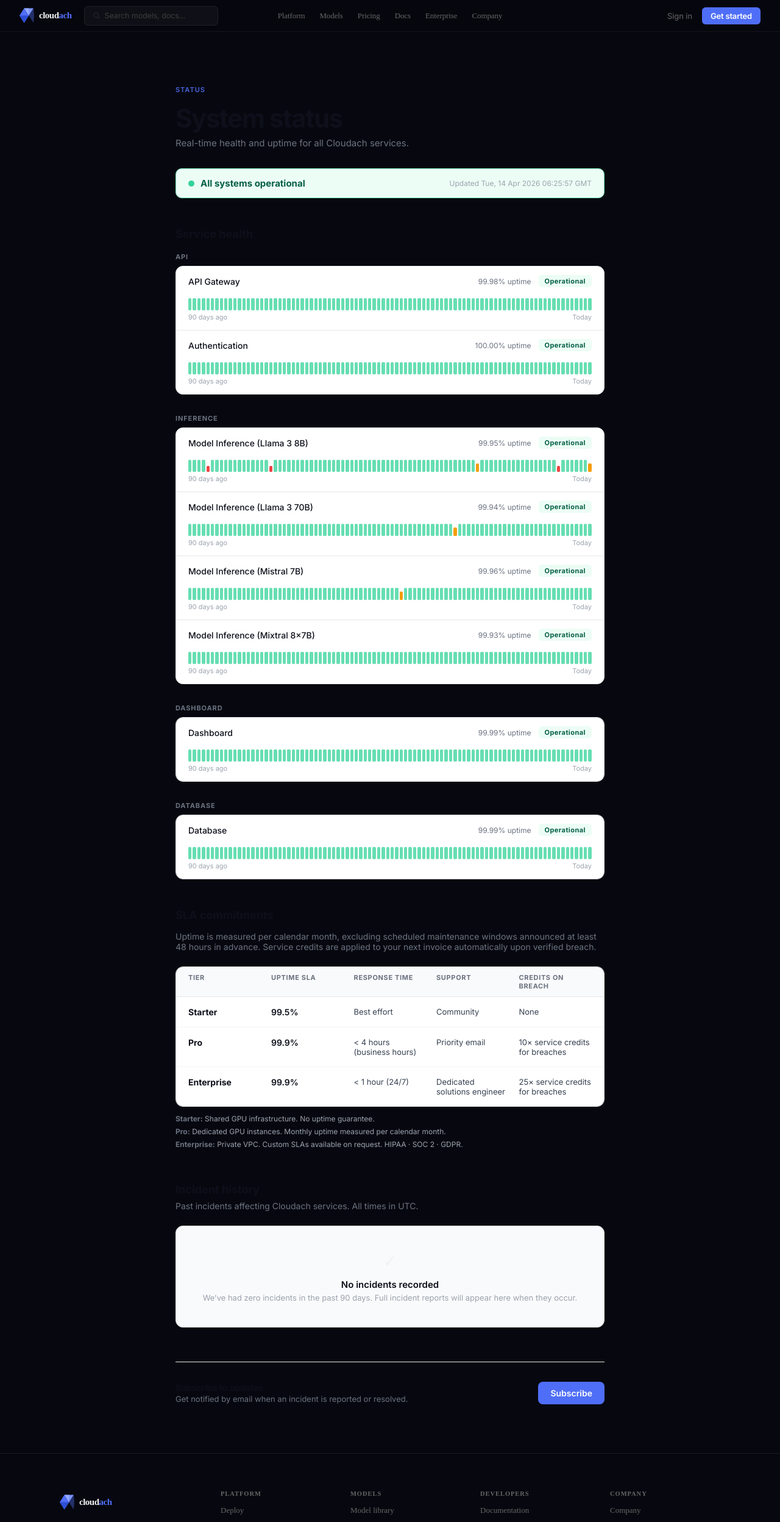
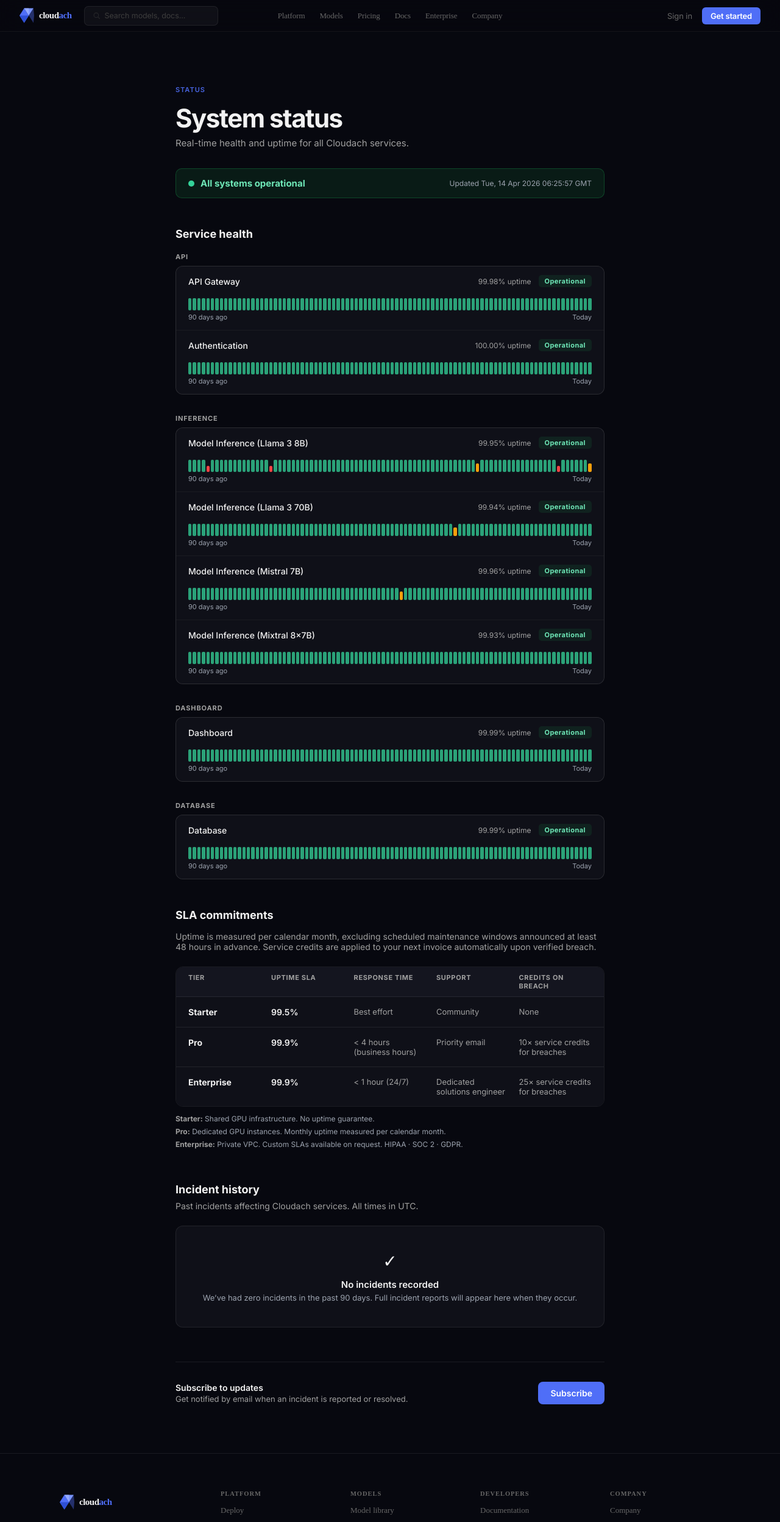
Before and after one commit to jlkdevelop/cloudach, a Next.js app: page /status in a window 1280 px wide. Shown: the top 2496 px of the page at 61% size. Built offline with nearby package versions, Linux system fonts and the light colour scheme.

Commit message:
fix(pages): dark theme sweep — about, pricing, status, changelog

```diff
--- a/pages/status.jsx
+++ b/pages/status.jsx
@@ -28,9 +28,9 @@
 )
 
 const statusConfig = {
-  operational: { label: 'Operational',    color: '#34D399', bg: '#ECFDF5', text: '#065F46' },
-  degraded:    { label: 'Degraded',       color: '#F59E0B', bg: '#FFFBEB', text: '#92400E' },
-  outage:      { label: 'Outage',         color: '#EF4444', bg: '#FEF2F2', text: '#991B1B' },
+  operational: { label: 'Operational',    color: '#34D399', bg: 'rgba(34,197,94,0.10)',    text: '#6ee7b7' },
+  degraded:    { label: 'Degraded',       color: '#F59E0B', bg: 'rgba(245,158,11,0.10)',   text: '#fbbf24' },
+  outage:      { label: 'Outage',         color: '#EF4444', bg: 'rgba(239,68,68,0.10)',    text: '#fca5a5' },
 }
 
 const barColor = { 1: '#34D399', 0.5: '#F59E0B', 0: '#EF4444' }
@@ -105,26 +105,26 @@
         <meta name="twitter:description" content="Live status of Cloudach infrastructure and services." />
       </Head>
       <Nav />
-      <main style={{ maxWidth: 800, margin: '0 auto', padding: '88px 48px 80px', fontFamily: 'Inter, system-ui, sans-serif' }}>
+      <main style={{ maxWidth: 800, margin: '0 auto', padding: '88px 48px 80px', fontFamily: 'Inter, system-ui, sans-serif', background: '#07080f', minHeight: '100vh' }}>
 
         {/* Header */}
         <div className="sec-tag">Status</div>
-        <h1 style={{ fontSize: 42, fontWeight: 700, letterSpacing: -1.5, lineHeight: 1.12, color: '#0D0F1A', margin: '16px 0 8px' }}>
+        <h1 style={{ fontSize: 42, fontWeight: 700, letterSpacing: -1.5, lineHeight: 1.12, color: 'var(--text-1)', margin: '16px 0 8px' }}>
           System status
         </h1>
-        <p style={{ fontSize: 15, color: '#6B7280', marginBottom: 32 }}>
+        <p style={{ fontSize: 15, color: 'var(--text-2)', marginBottom: 32 }}>
           Real-time health and uptime for all Cloudach services.
         </p>
 
         {/* Overall banner */}
         <div style={{
           display: 'flex', alignItems: 'center', gap: 10,
-          background: allOperational ? '#ECFDF5' : '#FEF2F2',
-          border: `1px solid ${allOperational ? '#6EE7B7' : '#FCA5A5'}`,
+          background: allOperational ? 'rgba(34,197,94,0.10)' : 'rgba(239,68,68,0.10)',
+          border: `1px solid ${allOperational ? 'rgba(34,197,94,0.25)' : 'rgba(239,68,68,0.25)'}`,
           borderRadius: 10, padding: '14px 20px', marginBottom: 48
         }}>
           <div style={{ width: 10, height: 10, borderRadius: '50%', background: allOperational ? '#34D399' : '#EF4444', flexShrink: 0 }} />
-          <span style={{ fontWeight: 700, fontSize: 15, color: allOperational ? '#065F46' : '#991B1B' }}>
+          <span style={{ fontWeight: 700, fontSize: 15, color: allOperational ? '#6ee7b7' : '#fca5a5' }}>
             {allOperational ? 'All systems operational' : 'Some systems are experiencing issues'}
           </span>
           <span style={{ marginLeft: 'auto', fontSize: 12, color: '#9CA3AF' }}>
@@ -133,22 +133,22 @@
         </div>
 
         {/* Service health by group */}
-        <h2 style={{ fontSize: 18, fontWeight: 700, color: '#0D0F1A', marginBottom: 20 }}>Service health</h2>
+        <h2 style={{ fontSize: 18, fontWeight: 700, color: 'var(--text-1)', marginBottom: 20 }}>Service health</h2>
         {groups.map(group => (
           <div key={group} style={{ marginBottom: 32 }}>
-            <div style={{ fontSize: 11, fontWeight: 700, color: '#6B7280', letterSpacing: '0.08em', textTransform: 'uppercase', marginBottom: 8 }}>
+            <div style={{ fontSize: 11, fontWeight: 700, color: 'var(--text-2)', letterSpacing: '0.08em', textTransform: 'uppercase', marginBottom: 8 }}>
               {group}
             </div>
-            <div style={{ display: 'flex', flexDirection: 'column', gap: 1, background: '#E5E7EB', border: '1px solid #E5E7EB', borderRadius: 12, overflow: 'hidden' }}>
+            <div style={{ display: 'flex', flexDirection: 'column', gap: 1, background: 'var(--border)', border: '1px solid var(--border)', borderRadius: 12, overflow: 'hidden' }}>
               {services.filter(s => s.group === group).map(s => {
                 const cfg = statusConfig[s.status]
                 const bars = uptimeBars[s.name]
                 return (
-                  <div key={s.name} style={{ background: '#fff', padding: '14px 20px' }}>
+                  <div key={s.name} style={{ background: 'var(--bg-1)', padding: '14px 20px' }}>
                     <div style={{ display: 'flex', justifyContent: 'space-between', alignItems: 'center', marginBottom: 10 }}>
-                      <span style={{ fontSize: 14, fontWeight: 500, color: '#0D0F1A' }}>{s.name}</span>
+                      <span style={{ fontSize: 14, fontWeight: 500, color: 'var(--text-1)' }}>{s.name}</span>
                       <div style={{ display: 'flex', alignItems: 'center', gap: 12 }}>
-                        <span style={{ fontSize: 12, color: '#6B7280' }}>{s.uptime30d.toFixed(2)}% uptime</span>
+                        <span style={{ fontSize: 12, color: 'var(--text-2)' }}>{s.uptime30d.toFixed(2)}% uptime</span>
                         <span style={{ fontSize: 11, fontWeight: 700, background: cfg.bg, color: cfg.text, padding: '3px 10px', borderRadius: 5, letterSpacing: '0.04em' }}>
                           {cfg.label}
                         </span>
@@ -183,56 +183,56 @@
         ))}
 
         {/* SLA commitments */}
-        <h2 style={{ fontSize: 18, fontWeight: 700, color: '#0D0F1A', margin: '48px 0 16px' }}>SLA commitments</h2>
-        <p style={{ fontSize: 14, color: '#6B7280', marginBottom: 24 }}>
+        <h2 style={{ fontSize: 18, fontWeight: 700, color: 'var(--text-1)', margin: '48px 0 16px' }}>SLA commitments</h2>
+        <p style={{ fontSize: 14, color: 'var(--text-2)', marginBottom: 24 }}>
           Uptime is measured per calendar month, excluding scheduled maintenance windows announced at least 48 hours in advance.
           Service credits are applied to your next invoice automatically upon verified breach.
         </p>
-        <div style={{ border: '1px solid #E5E7EB', borderRadius: 12, overflow: 'hidden' }}>
+        <div style={{ border: '1px solid var(--border)', borderRadius: 12, overflow: 'hidden' }}>
           {/* Table header */}
-          <div style={{ display: 'grid', gridTemplateColumns: '120px 1fr 1fr 1fr 1fr', background: '#F9FAFB', padding: '10px 20px', gap: 16, borderBottom: '1px solid #E5E7EB' }}>
+          <div style={{ display: 'grid', gridTemplateColumns: '120px 1fr 1fr 1fr 1fr', background: 'var(--bg-2)', padding: '10px 20px', gap: 16, borderBottom: '1px solid var(--border)' }}>
             {['Tier', 'Uptime SLA', 'Response time', 'Support', 'Credits on breach'].map(h => (
-              <span key={h} style={{ fontSize: 11, fontWeight: 700, color: '#6B7280', letterSpacing: '0.06em', textTransform: 'uppercase' }}>{h}</span>
+              <span key={h} style={{ fontSize: 11, fontWeight: 700, color: 'var(--text-2)', letterSpacing: '0.06em', textTransform: 'uppercase' }}>{h}</span>
             ))}
           </div>
           {slaTable.map((row, i) => (
             <div key={row.tier} style={{
               display: 'grid', gridTemplateColumns: '120px 1fr 1fr 1fr 1fr',
               padding: '16px 20px', gap: 16,
-              background: '#fff',
-              borderBottom: i < slaTable.length - 1 ? '1px solid #F3F4F6' : 'none',
+              background: 'var(--bg-1)',
+              borderBottom: i < slaTable.length - 1 ? '1px solid var(--border)' : 'none',
             }}>
-              <span style={{ fontSize: 14, fontWeight: 700, color: '#0D0F1A' }}>{row.tier}</span>
-              <span style={{ fontSize: 14, color: '#0D0F1A', fontWeight: 600 }}>{row.uptime}</span>
-              <span style={{ fontSize: 13, color: '#374151' }}>{row.responseTime}</span>
-              <span style={{ fontSize: 13, color: '#374151' }}>{row.support}</span>
-              <span style={{ fontSize: 13, color: '#374151' }}>{row.credits}</span>
+              <span style={{ fontSize: 14, fontWeight: 700, color: 'var(--text-1)' }}>{row.tier}</span>
+              <span style={{ fontSize: 14, color: 'var(--text-1)', fontWeight: 600 }}>{row.uptime}</span>
+              <span style={{ fontSize: 13, color: 'var(--text-2)' }}>{row.responseTime}</span>
+              <span style={{ fontSize: 13, color: 'var(--text-2)' }}>{row.support}</span>
+              <span style={{ fontSize: 13, color: 'var(--text-2)' }}>{row.credits}</span>
             </div>
           ))}
         </div>
         <div style={{ marginTop: 12, display: 'flex', flexDirection: 'column', gap: 6 }}>
           {slaTable.map(row => (
             <p key={row.tier} style={{ fontSize: 12, color: '#9CA3AF', margin: 0 }}>
-              <strong style={{ color: '#6B7280' }}>{row.tier}:</strong> {row.notes}
+              <strong style={{ color: 'var(--text-2)' }}>{row.tier}:</strong> {row.notes}
             </p>
           ))}
         </div>
 
         {/* Incident history */}
         <div style={{ marginTop: 56 }}>
-          <h2 style={{ fontSize: 18, fontWeight: 700, color: '#0D0F1A', marginBottom: 8 }}>Incident history</h2>
-          <p style={{ fontSize: 14, color: '#6B7280', marginBottom: 24 }}>
+          <h2 style={{ fontSize: 18, fontWeight: 700, color: 'var(--text-1)', marginBottom: 8 }}>Incident history</h2>
+          <p style={{ fontSize: 14, color: 'var(--text-2)', marginBottom: 24 }}>
             Past incidents affecting Cloudach services. All times in UTC.
           </p>
 
           {incidents.length === 0 ? (
             <div style={{
-              border: '1px solid #E5E7EB', borderRadius: 12,
+              border: '1px solid var(--border)', borderRadius: 12,
               padding: '40px 32px', textAlign: 'center',
-              background: '#F9FAFB',
+              background: 'var(--bg-1)',
             }}>
               <div style={{ fontSize: 28, marginBottom: 12 }}>✓</div>
-              <p style={{ fontSize: 15, fontWeight: 600, color: '#0D0F1A', margin: 0 }}>No incidents recorded</p>
+              <p style={{ fontSize: 15, fontWeight: 600, color: 'var(--text-1)', margin: 0 }}>No incidents recorded</p>
               <p style={{ fontSize: 13, color: '#9CA3AF', marginTop: 4 }}>
                 We&rsquo;ve had zero incidents in the past 90 days. Full incident reports will appear here when they occur.
               </p>
@@ -240,12 +240,12 @@
           ) : (
             <div style={{ display: 'flex', flexDirection: 'column', gap: 16 }}>
               {incidents.map((inc, i) => (
-                <div key={i} style={{ border: '1px solid #E5E7EB', borderRadius: 12, padding: '20px 24px', background: '#fff' }}>
+                <div key={i} style={{ border: '1px solid var(--border)', borderRadius: 12, padding: '20px 24px', background: 'var(--bg-1)' }}>
                   <div style={{ display: 'flex', justifyContent: 'space-between', alignItems: 'flex-start', marginBottom: 8 }}>
-                    <span style={{ fontWeight: 700, fontSize: 15, color: '#0D0F1A' }}>{inc.title}</span>
+                    <span style={{ fontWeight: 700, fontSize: 15, color: 'var(--text-1)' }}>{inc.title}</span>
                     <span style={{ fontSize: 12, color: '#9CA3AF' }}>{inc.date}</span>
                   </div>
-                  <p style={{ fontSize: 13, color: '#374151', margin: 0 }}>{inc.summary}</p>
+                  <p style={{ fontSize: 13, color: 'var(--text-2)', margin: 0 }}>{inc.summary}</p>
                 </div>
               ))}
             </div>
@@ -254,12 +254,12 @@
 
         {/* Subscribe footer */}
         <div style={{
-          marginTop: 56, borderTop: '1px solid #E5E7EB', paddingTop: 32,
+          marginTop: 56, borderTop: '1px solid var(--border)', paddingTop: 32,
           display: 'flex', justifyContent: 'space-between', alignItems: 'center', flexWrap: 'wrap', gap: 16,
         }}>
           <div>
-            <p style={{ fontWeight: 600, fontSize: 14, color: '#0D0F1A', margin: 0 }}>Subscribe to updates</p>
-            <p style={{ fontSize: 13, color: '#6B7280', margin: '2px 0 0' }}>Get notified by email when an incident is reported or resolved.</p>
+            <p style={{ fontWeight: 600, fontSize: 14, color: 'var(--text-1)', margin: 0 }}>Subscribe to updates</p>
+            <p style={{ fontSize: 13, color: 'var(--text-2)', margin: '2px 0 0' }}>Get notified by email when an incident is reported or resolved.</p>
           </div>
           <a href="mailto:status@cloudach.com?subject=Subscribe to Cloudach status updates" style={{ textDecoration: 'none' }}>
             <button style={{
```
Also changed, not shown: pages/about.jsx (+5 -5 lines), pages/changelog.jsx (+40 -40 lines), pages/pricing.jsx (+37 -37 lines).
